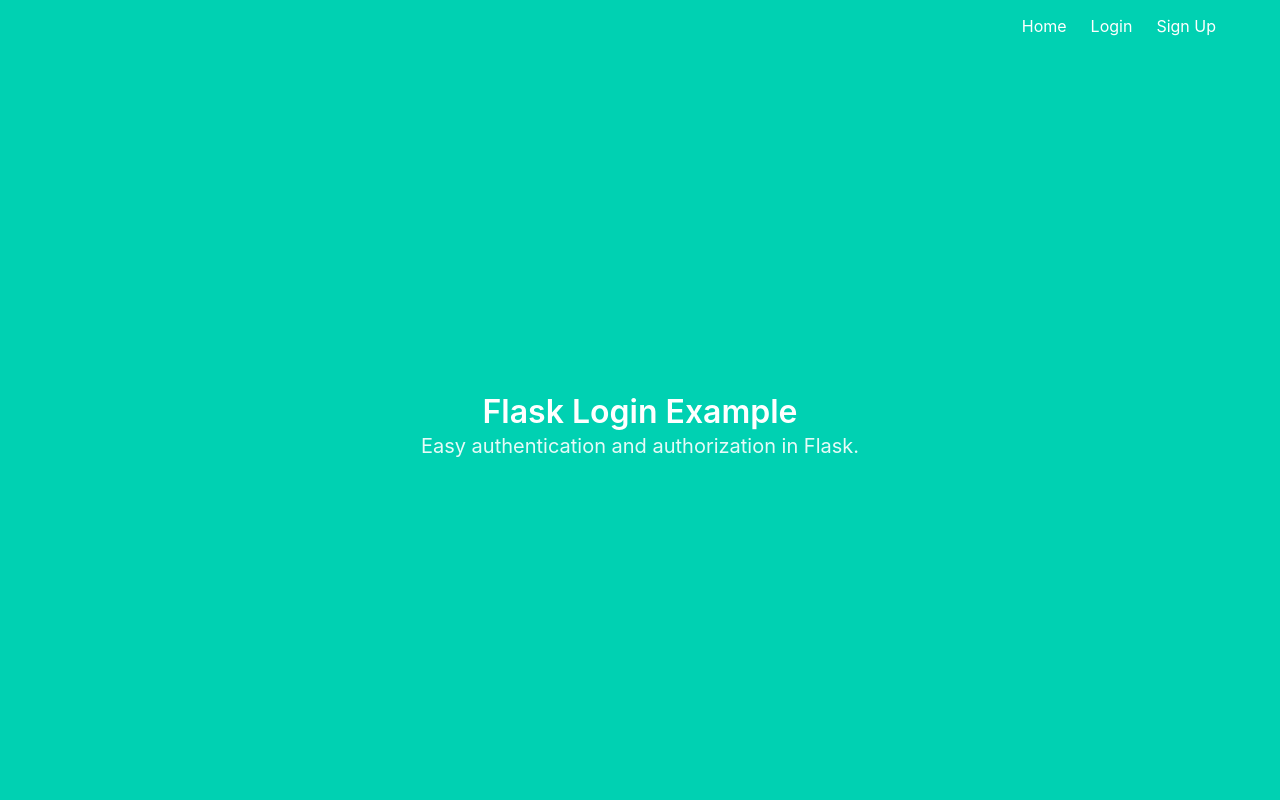
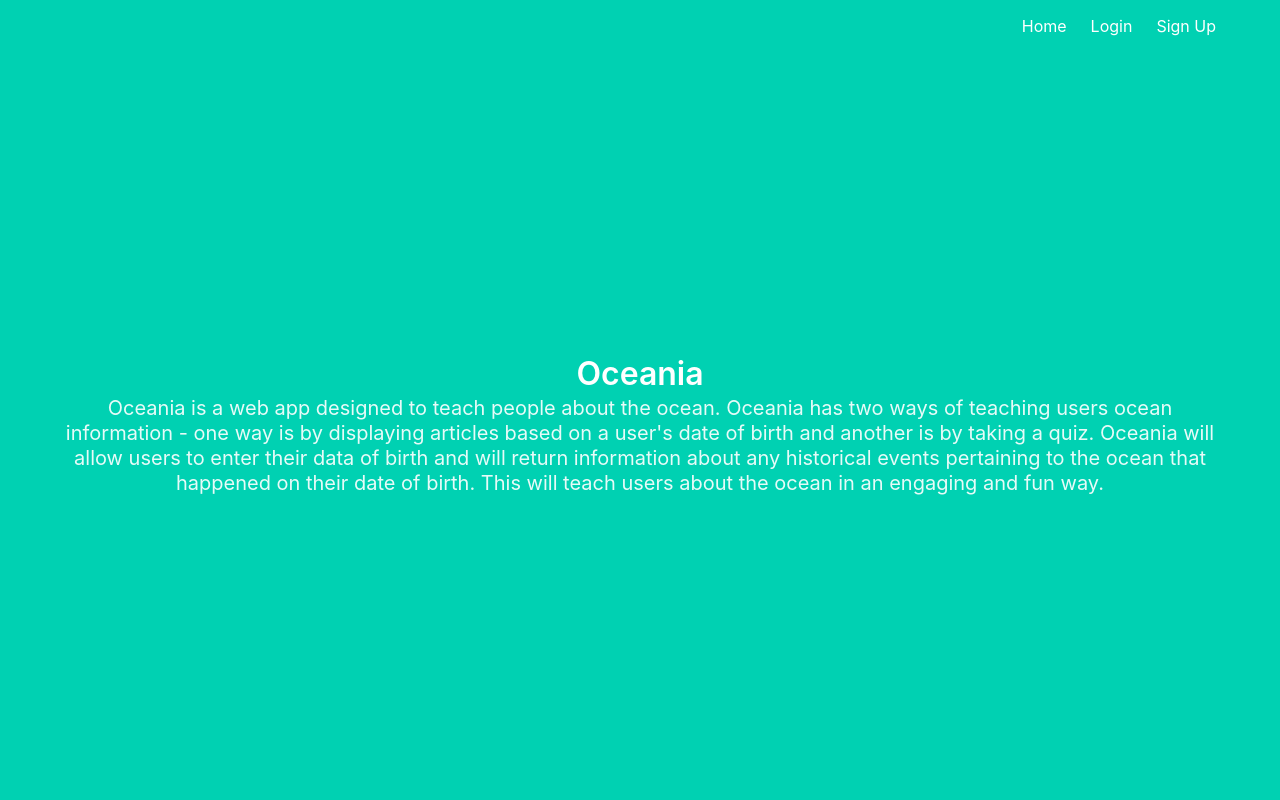
Before and after one commit to StreetDreaminn/Oceania, a Python web app: template templates/index.html in a window 1280 px wide. Run offline with Jinja, Linux system fonts and the light colour scheme; the template is opened without the code that fills it, so the values that code supplies are empty.

Commit message:
OW-16; Adding context to home page.

```diff
--- a/templates/index.html
+++ b/templates/index.html
@@ -2,9 +2,13 @@
 
 {% block content %}
 <h1 class="title">
-  Flask Login Example
+  Oceania
 </h1>
 <h2 class="subtitle">
-  Easy authentication and authorization in Flask.
+  Oceania is a web app designed to teach people about the ocean. Oceania has two ways of teaching users ocean
+  information - one way is by displaying articles based on a user's date of birth and another is by taking a quiz.
+  Oceania will allow users to enter their data of birth and will return information about any
+  historical events pertaining to the ocean that happened on their date of birth.
+  This will teach users about the ocean in an engaging and fun way.
 </h2>
 {% endblock %}
```
